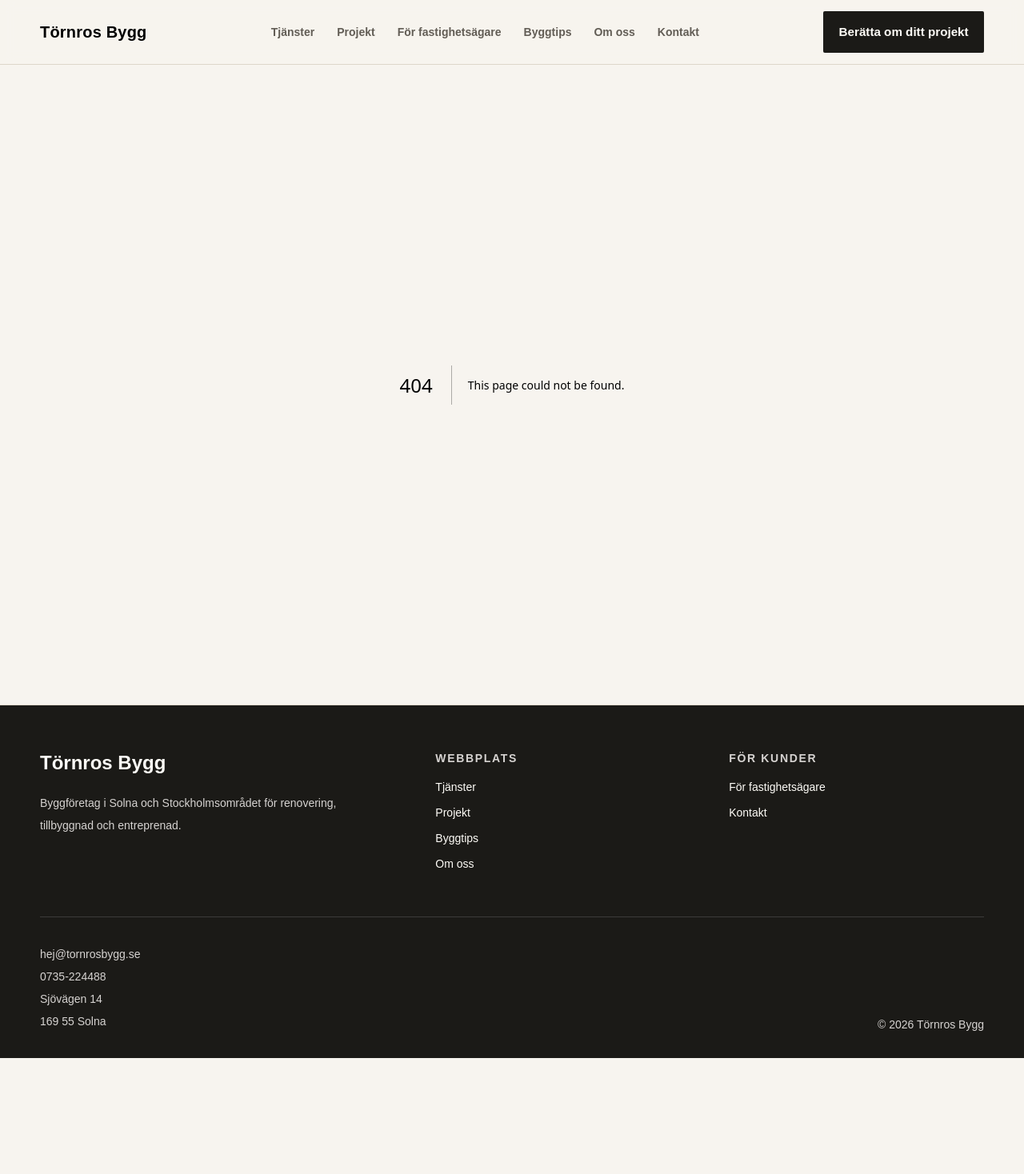
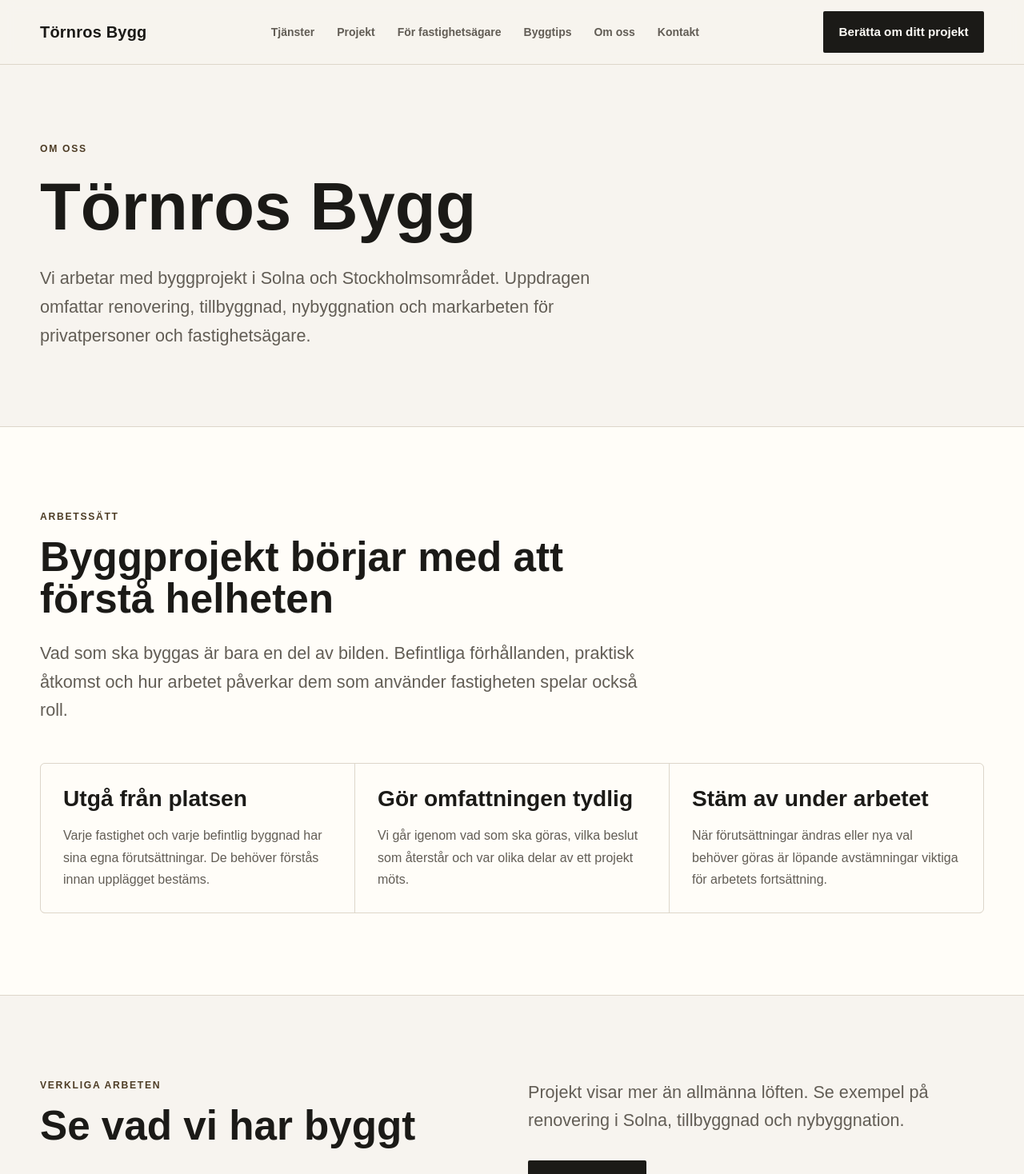
Before and after one commit to tornrosdaniel-cell/tornrosbygg-web, a Next.js app: page /om-oss in a window 1280 px wide. Before the commit this address had no page. Shown: the top 1468 px of the page at 80% size. Before the commit the page ends 1323 px from the top, so only its background shows below. Built offline with nearby package versions, Linux system fonts and the light colour scheme.

Commit message:
Add src/app/om-oss/page.tsx

```diff
--- /dev/null
+++ b/src/app/om-oss/page.tsx
@@ -0,0 +1,25 @@
+import type { Metadata } from "next";
+import Link from "next/link";
+
+export const metadata: Metadata = {
+  title: "Om Törnros Bygg | Byggföretag i Solna",
+  description: "Lär känna Törnros Bygg och hur vi arbetar med renovering, tillbyggnad och nybyggnation i Stockholmsområdet.",
+  alternates: { canonical: "/om-oss/" },
+};
+
+const principles = [
+  { title: "Utgå från platsen", text: "Varje fastighet och varje befintlig byggnad har sina egna förutsättningar. De behöver förstås innan upplägget bestäms." },
+  { title: "Gör omfattningen tydlig", text: "Vi går igenom vad som ska göras, vilka beslut som återstår och var olika delar av ett projekt möts." },
+  { title: "Stäm av under arbetet", text: "När förutsättningar ändras eller nya val behöver göras är löpande avstämningar viktiga för arbetets fortsättning." },
+];
+
+export default function AboutPage() {
+  return (
+    <main>
+      <section className="container py-16 md:py-24"><div className="max-w-4xl"><p className="eyebrow mb-6">Om oss</p><h1 className="heading-xl">Törnros Bygg</h1><p className="body-lg mt-8 max-w-3xl">Vi arbetar med byggprojekt i Solna och Stockholmsområdet. Uppdragen omfattar renovering, tillbyggnad, nybyggnation och markarbeten för privatpersoner och fastighetsägare.</p></div></section>
+      <section className="section border-y border-[var(--color-border)] bg-[var(--color-surface)]"><div className="container"><div className="max-w-3xl"><p className="eyebrow mb-4">Arbetssätt</p><h2 className="heading-lg">Byggprojekt börjar med att förstå helheten</h2><p className="body-lg mt-6">Vad som ska byggas är bara en del av bilden. Befintliga förhållanden, praktisk åtkomst och hur arbetet påverkar dem som använder fastigheten spelar också roll.</p></div><div className="mt-12 grid gap-px overflow-hidden rounded-[var(--radius-md)] border border-[var(--color-border)] bg-[var(--color-border)] md:grid-cols-3">{principles.map((item) => <article key={item.title} className="bg-[var(--color-surface)] p-7"><h3 className="heading-md">{item.title}</h3><p className="body-copy mt-4">{item.text}</p></article>)}</div></div></section>
+      <section className="section"><div className="container grid gap-10 lg:grid-cols-2"><div><p className="eyebrow mb-4">Verkliga arbeten</p><h2 className="heading-lg">Se vad vi har byggt</h2></div><div><p className="body-lg">Projekt visar mer än allmänna löften. Se exempel på renovering i Solna, tillbyggnad och nybyggnation.</p><Link href="/projekt" className="button button-primary mt-8">Se våra projekt</Link></div></div></section>
+      <section className="section pt-0"><div className="container"><div className="surface grid gap-8 p-8 md:p-12 lg:grid-cols-[1fr_auto] lg:items-center"><div><h2 className="heading-lg">Har du ett projekt i åtanke?</h2><p className="body-lg mt-5">Beskriv vad du vill göra, så pratar vi om nästa steg.</p></div><Link href="/kontakt" className="button button-primary">Kontakta oss</Link></div></div></section>
+    </main>
+  );
+}
```
